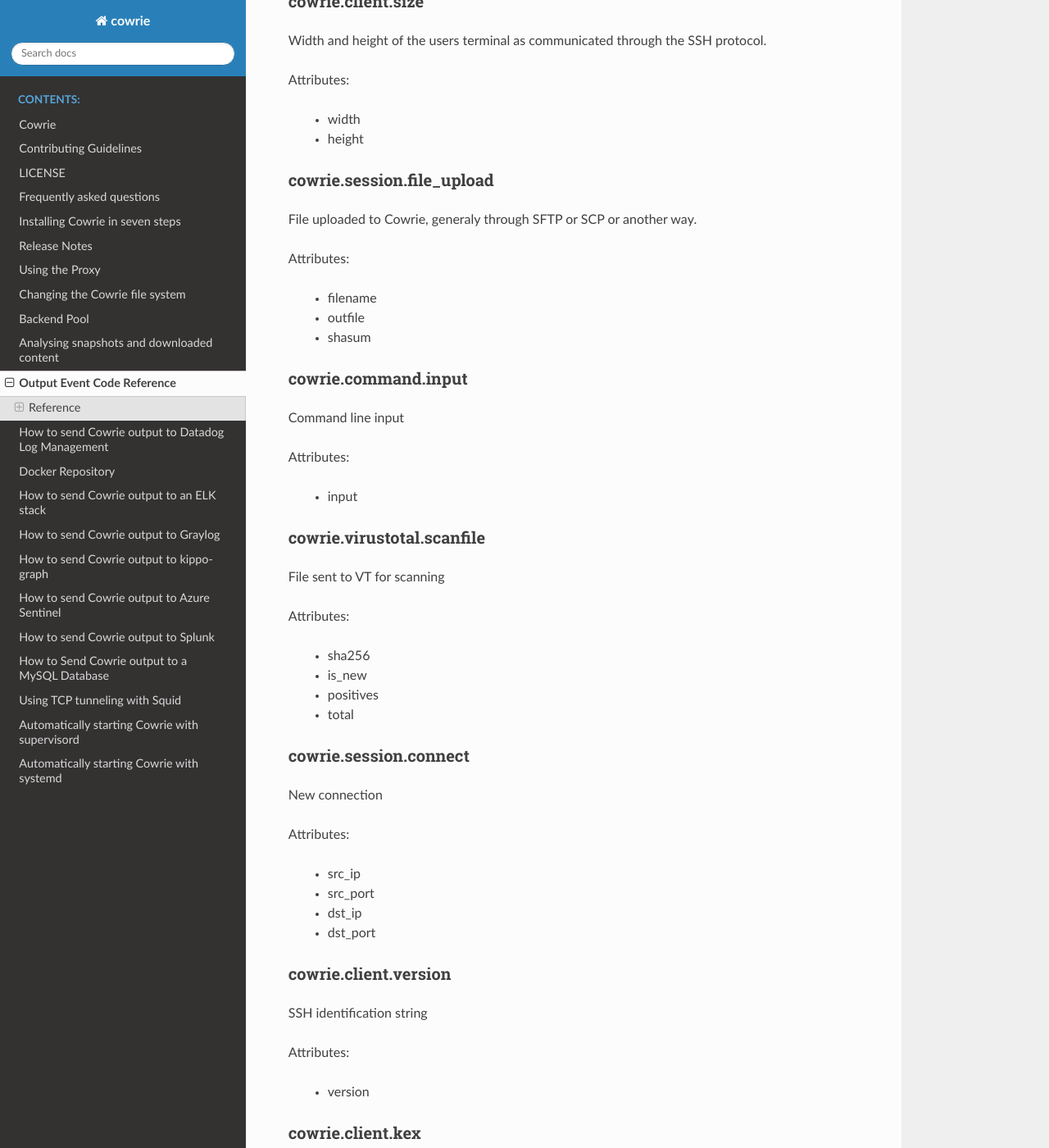
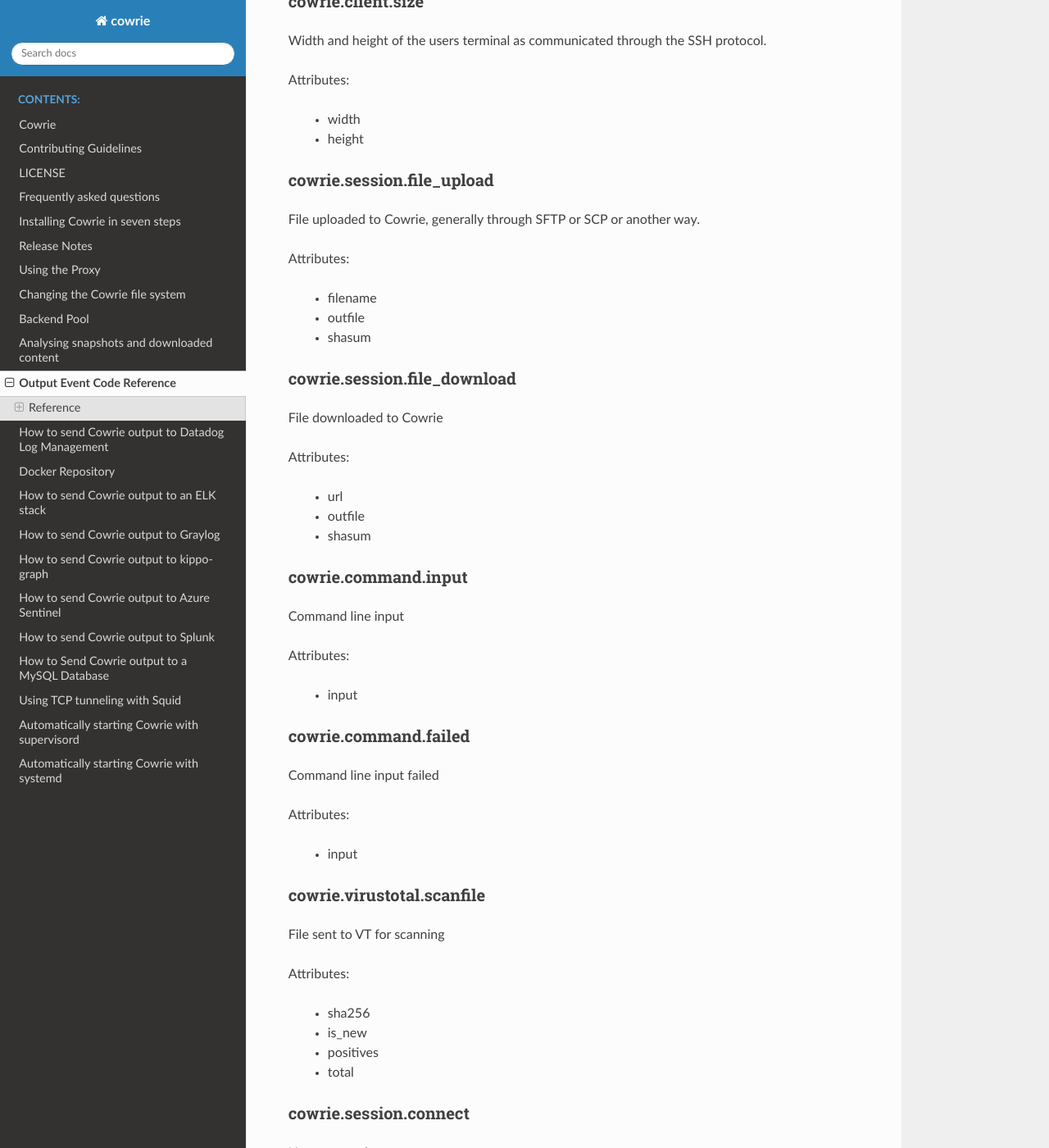
Before and after one commit to cowrie/cowrie, a Sphinx documentation site: the page built from docs/OUTPUT.rst, in a window 1280 px wide and 1400 px high, scrolled down 1292 px. Shown: the whole window at 82% size. Built offline with Sphinx 7.4.7 and the Read the Docs theme 3.1.0, drawn with Linux system fonts in a browser that asks for light colours; the version number could not be read and is left out; some of the changed text lies outside the part shown.

Commit message:
Update OUTPUT.rst with new events

```diff
--- a/docs/OUTPUT.rst
+++ b/docs/OUTPUT.rst
@@ -64,11 +64,22 @@ Attributes:
 cowrie.session.file_upload
 ==========================
 
-File uploaded to Cowrie, generaly through SFTP or SCP or another way.
+File uploaded to Cowrie, generally through SFTP or SCP or another way.
 
 Attributes:
 
     * filename
+    * outfile
+    * shasum
+
+cowrie.session.file_download
+==========================
+
+File downloaded to Cowrie
+
+Attributes:
+
+    * url
     * outfile
     * shasum
 
@@ -81,6 +92,14 @@ Attributes:
 
     * input
 
+cowrie.command.failed
+====================
+
+Command line input failed
+
+Attributes:
+
+    * input
 
 cowrie.virustotal.scanfile
 ==========================
@@ -115,7 +134,6 @@ Attributes:
 
     * version
 
-
 cowrie.client.kex
 =====================
 
@@ -136,6 +154,15 @@ Session closed
 Attributes:
 
     * duration
+
+cowrie.session.params
+=====================
+
+Session parameters
+
+Attributes:
+
+    * arch
 
 cowrie.log.closed
 =====================
```
